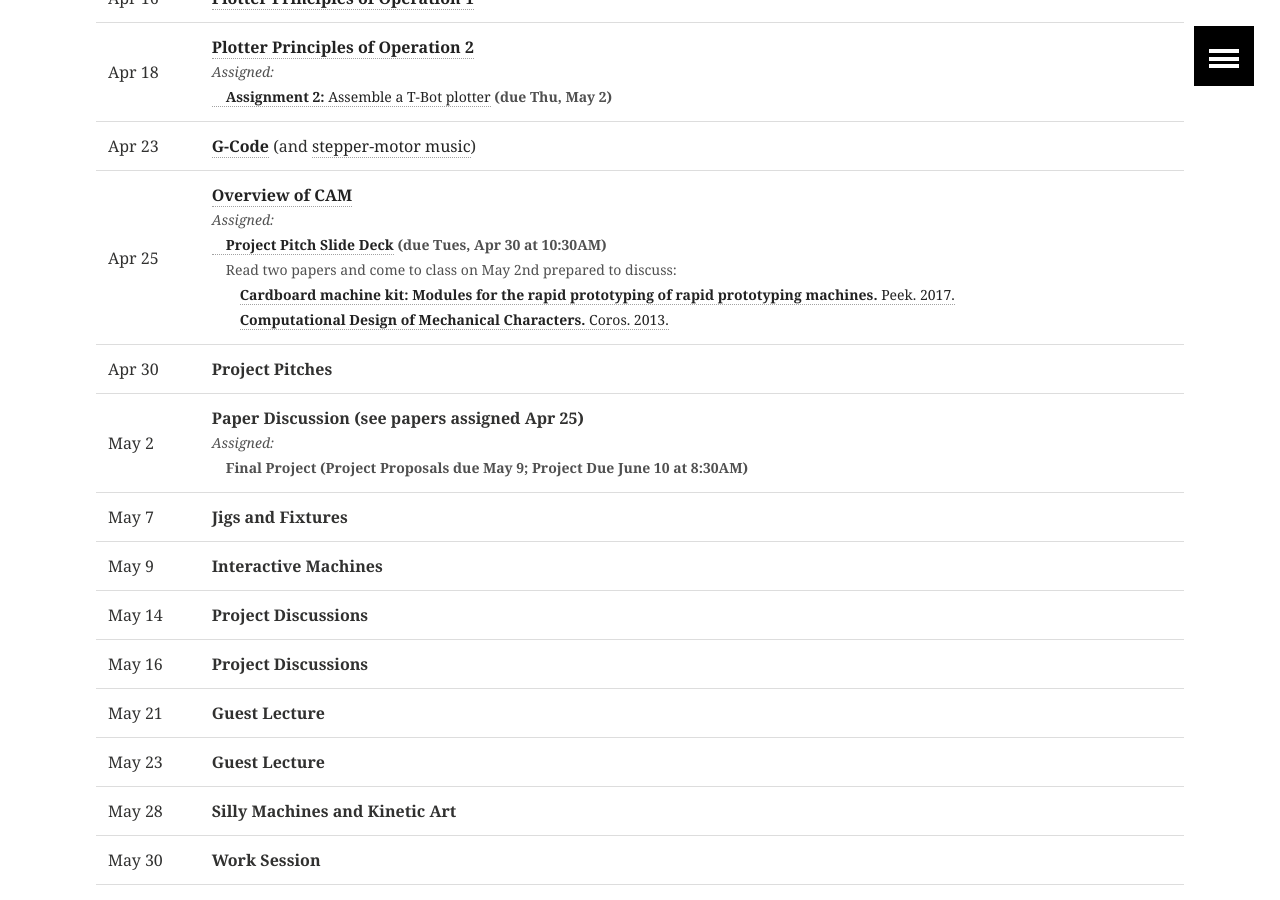
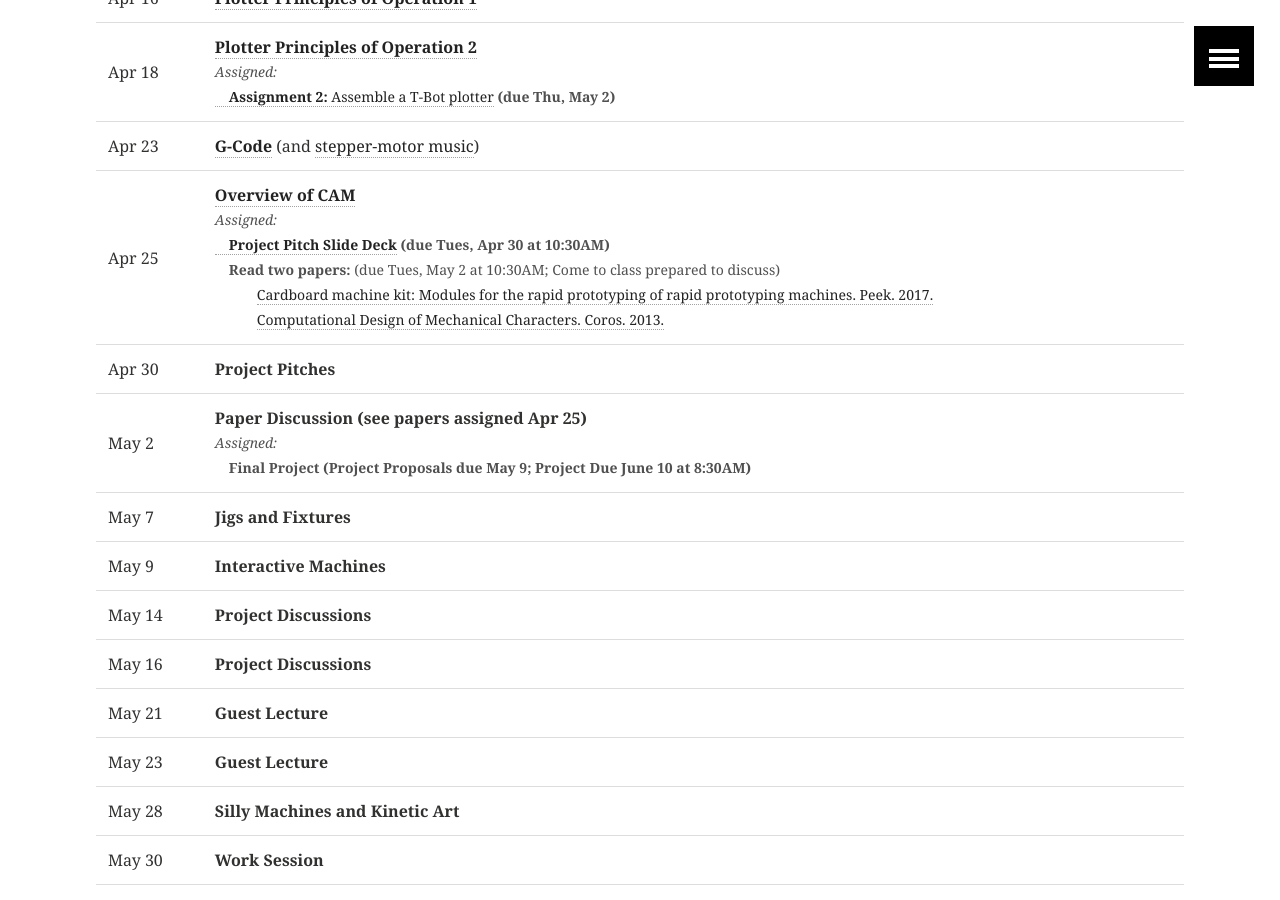
Before and after one commit to cs448m/cs448m.github.io, a Jekyll site: the page built from index.md, in a window 1280 px wide and 900 px high, scrolled down 1186 px. Built offline with Jekyll 4.4.1, drawn with Linux system fonts in a browser that asks for light colours.

Commit message:
slight formatting tweak

```diff
--- a/index.md
+++ b/index.md
@@ -42,9 +42,9 @@ For more detailed course logistics and policies, see the [course info](/course_i
     <tr><td>Apr 23</td><td><a href="/lectures/gcode/gcode.pdf"><b>G-Code</b></a> (and <a href="/lectures/gcode/stepperMusic">stepper-motor music</a>)</td></tr>
     <tr><td>Apr 25</td><td><a href="/lectures/cam/CAM.pdf"><b>Overview of CAM</b></a><br><span class="assigned"><i>Assigned:</i>
                 <br><a href="https://docs.google.com/presentation/d/1dyCj_XGGGUmob6edjqQaQ8sGndR2pEPoxe_Kx8850fg/edit#slide=id.p"> &emsp;<b>Project Pitch Slide Deck</b></a> <b>(due Tues, Apr 30 at 10:30AM)</b>
-                <br>&emsp;Read two papers and come to class on May 2nd prepared to discuss:
-                <br>&emsp;&emsp;<a href="http://cba.mit.edu/docs/papers/17.05.peek.pdf"><b>Cardboard machine kit: Modules for the rapid prototyping of rapid prototyping machines.</b> Peek. 2017.</a>
-                <br>&emsp;&emsp;<a href="http://crl.ethz.ch/papers/CDMC_final.pdf"><b>Computational Design of Mechanical Characters.</b> Coros. 2013.</a>
+                <br>&emsp;<b>Read two papers:</b> (due Tues, May 2 at 10:30AM; Come to class prepared to discuss)
+                <br>&emsp;&emsp;&emsp;<a href="http://cba.mit.edu/docs/papers/17.05.peek.pdf">Cardboard machine kit: Modules for the rapid prototyping of rapid prototyping machines. Peek. 2017.</a>
+                <br>&emsp;&emsp;&emsp;<a href="http://crl.ethz.ch/papers/CDMC_final.pdf">Computational Design of Mechanical Characters. Coros. 2013.</a>
         </span></td></tr>
     <tr><td>Apr 30</td><td><b>Project Pitches</b></td></tr>
     <tr><td>May 2</td><td><b>Paper Discussion (see papers assigned Apr 25) </b>
```
